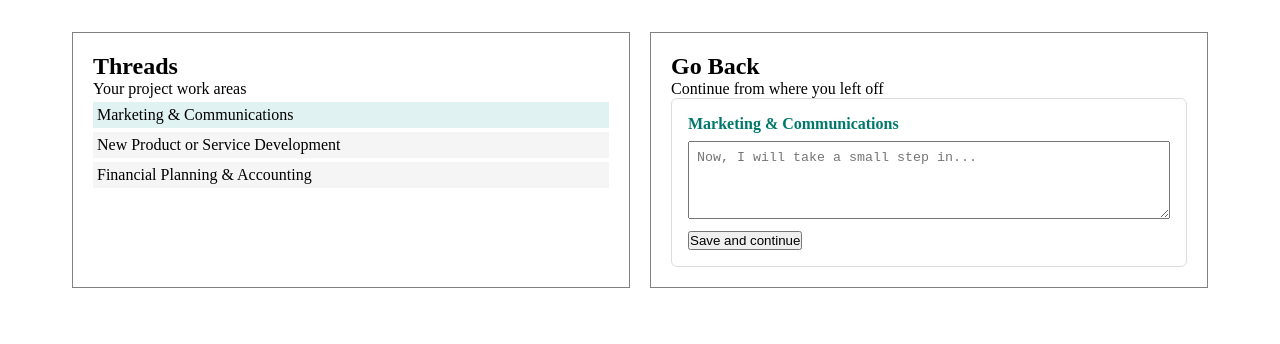
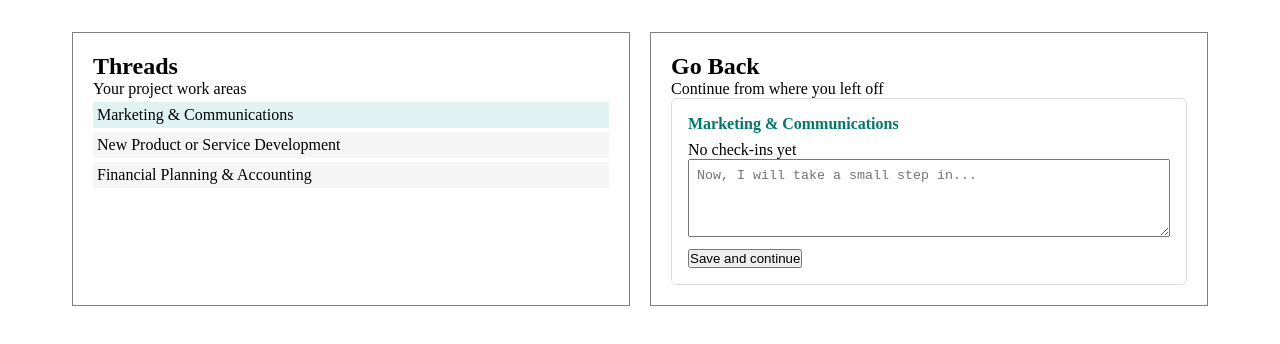
Before and after one commit to rutaio/gobackapp, a React app in the folder frontend/: page / in a window 1280 px wide. Both pictures are taken after a click on the item "Marketing & Communications". Shown: the top 344 px of the page. Built offline with nearby package versions, Linux system fonts and the light colour scheme; the HTML template or start-up script is replaced by a standard one.

Commit message:
Show past checkins per thread above the form

```diff
--- a/frontend/src/components/GoBackCard.tsx
+++ b/frontend/src/components/GoBackCard.tsx
@@ -1,10 +1,11 @@
-import type { Thread } from '../types/types';
+import type { Thread, Checkin } from '../types/types';
 
 interface GoBackCardProps {
   selectedThread: Thread | null;
   checkin: string;
   onCheckinChange: (value: string) => void;
   onSubmit: (event: React.FormEvent) => void;
+  checkinsForSelectedThread: Checkin[];
 }
 
 export const GoBackCard = ({
@@ -12,6 +13,7 @@ export const GoBackCard = ({
   checkin,
   onCheckinChange,
   onSubmit,
+  checkinsForSelectedThread,
 }: GoBackCardProps) => {
   return (
     <>
@@ -21,6 +23,18 @@ export const GoBackCard = ({
         {selectedThread ? (
           <>
             <p className="selected-thread">{selectedThread.name}</p>
+
+            <div className="checkins-history">
+              {checkinsForSelectedThread.length === 0 ? (
+                <p>No check-ins yet</p>
+              ) : (
+                <ul>
+                  {checkinsForSelectedThread.map((checkin) => (
+                    <li key={checkin.id}>{checkin.text}</li>
+                  ))}
+                </ul>
+              )}
+            </div>
 
             <div className="checkin-card">
               <form onSubmit={onSubmit} className="form">
--- a/frontend/src/pages/HomePage.tsx
+++ b/frontend/src/pages/HomePage.tsx
@@ -38,6 +38,10 @@ export const HomePage = () => {
     setCheckin('');
   };
 
+  const selectedThreadCheckins = checkinsHistory.filter(
+    (checkin) => checkin.threadId === selectedThreadId
+  );
+
   // to load
   useEffect(() => {
     const savedCheckins = localStorage.getItem(CHECKINS_STORAGE_KEY);
@@ -75,6 +79,7 @@ export const HomePage = () => {
 
         <div className="panel">
           <GoBackCard
+            checkinsForSelectedThread={selectedThreadCheckins}
             selectedThread={selectedThreadData}
             checkin={checkin}
             onCheckinChange={setCheckin}
```
